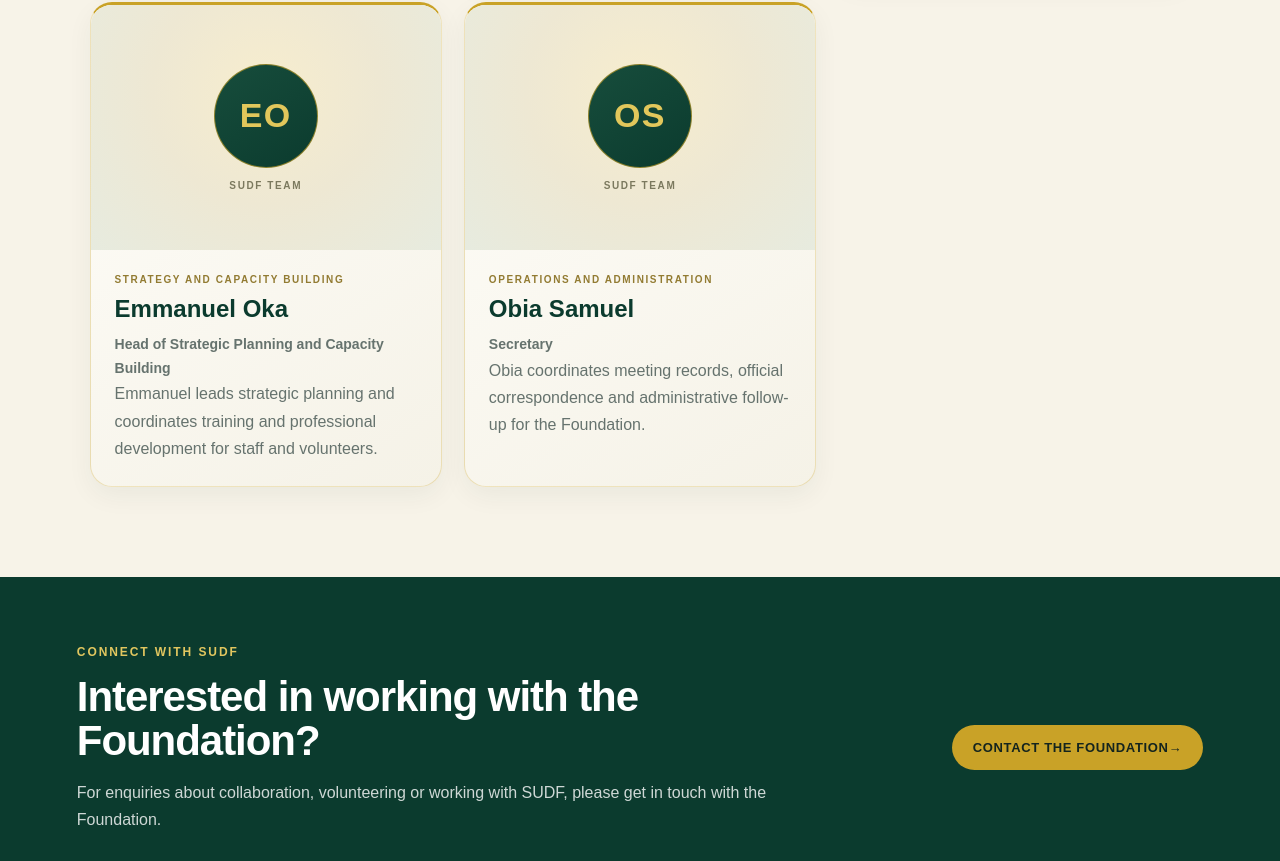
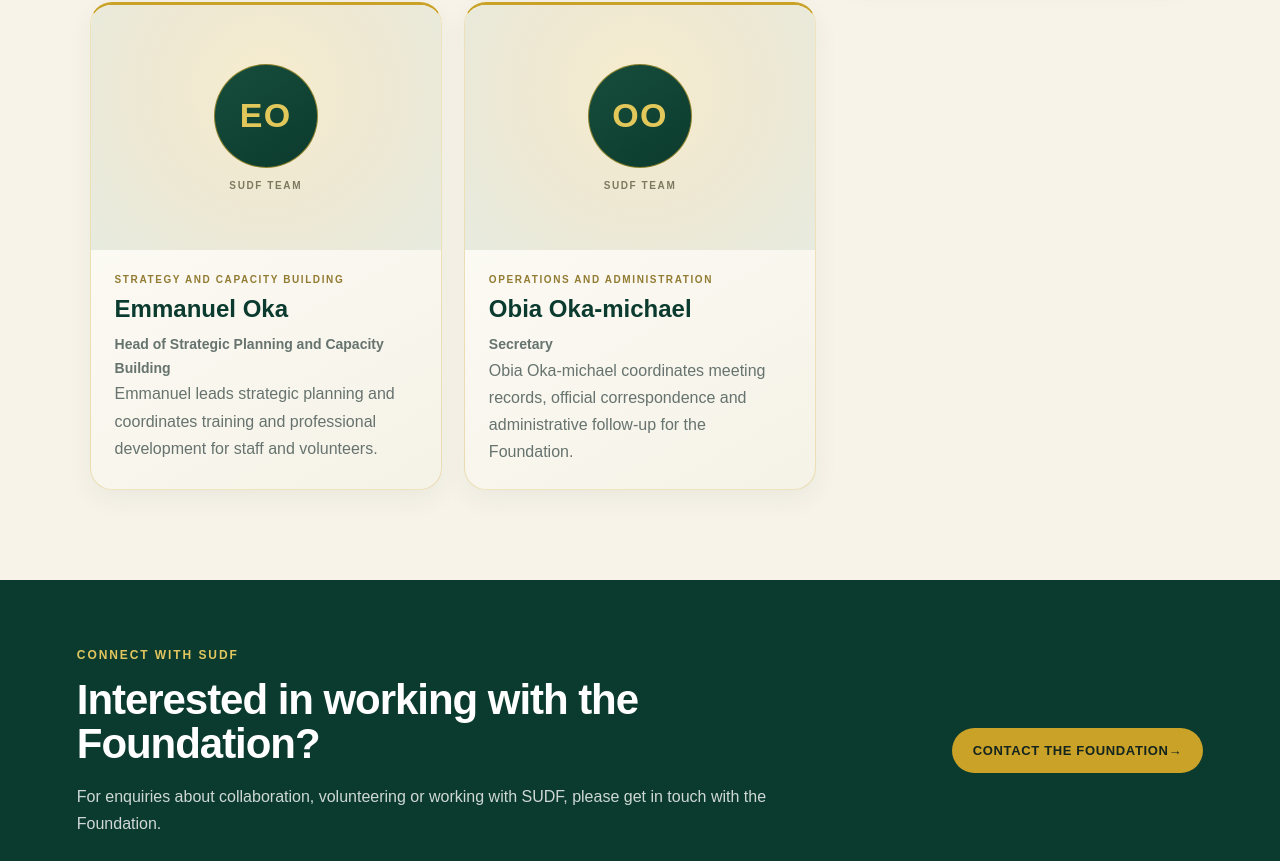
Before and after one commit to AkongShadrach/SUDF-website, a Next.js app: page /team in a window 1280 px wide. Shown: the part 3045-3906 px from the top of the page. Built offline with nearby package versions, Linux system fonts and the light colour scheme.

Commit message:
Update team profile name to Obia Oka-michael

```diff
--- a/app/team/page.tsx
+++ b/app/team/page.tsx
@@ -65,10 +65,10 @@ const teamMembers = [
     bio: "Emmanuel leads strategic planning and coordinates training and professional development for staff and volunteers.",
   },
   {
-    name: "Obia Samuel",
+    name: "Obia Oka-michael",
     role: "Secretary",
     group: "OPERATIONS AND ADMINISTRATION",
-    bio: "Obia coordinates meeting records, official correspondence and administrative follow-up for the Foundation.",
+    bio: "Obia Oka-michael coordinates meeting records, official correspondence and administrative follow-up for the Foundation.",
   },
 ];
 
```
